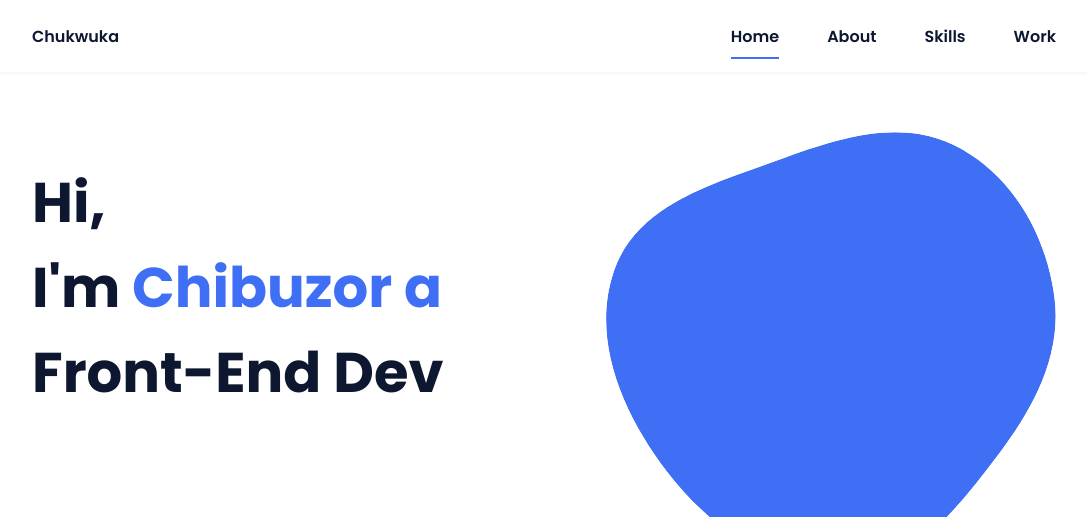
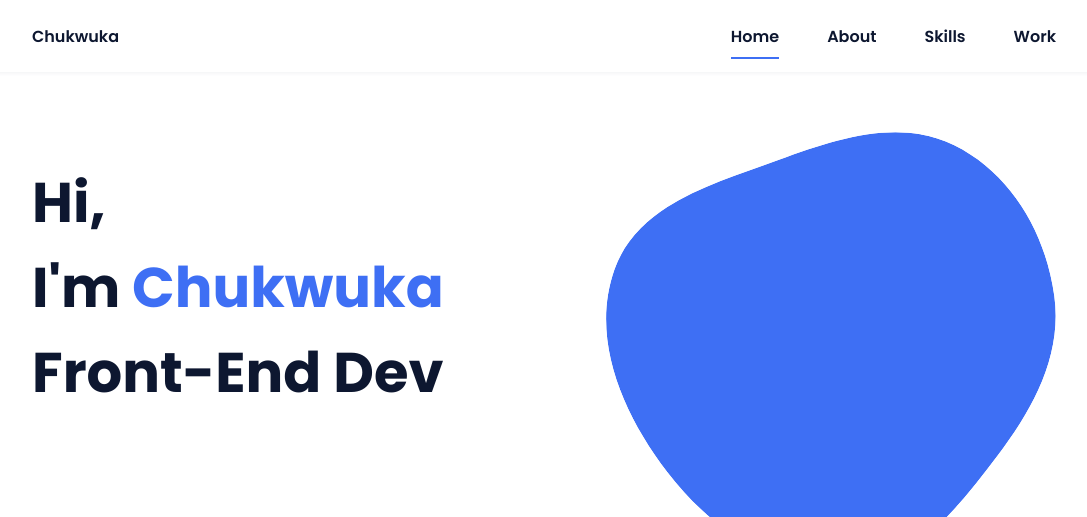
Before and after one commit to ChukwukaOk/Portfolio-Website, a plain HTML site: page index.html in a window 1280 px wide. Shown: the top 517 px of the page, without its empty margins (96-1183 px from the left). Drawn offline with nearby package versions, Linux system fonts and the light colour scheme; a script that the page names is missing; files whose address does not match are found by name.

Commit message:
Update index.html

```diff
--- a/index.html
+++ b/index.html
@@ -38,7 +38,7 @@
         <!--===== HOME =====-->
         <section class="home bd-grid" id="home">
             <div class="home__data">
-                <h1 class="home__title">Hi,<br>I'm <span class="home__title-color">Chibuzor a</span><br>Front-End Dev</h1>
+                <h1 class="home__title">Hi,<br>I'm <span class="home__title-color">Chukwuka </span><br>Front-End Dev</h1>
 
 
             </div>
```
